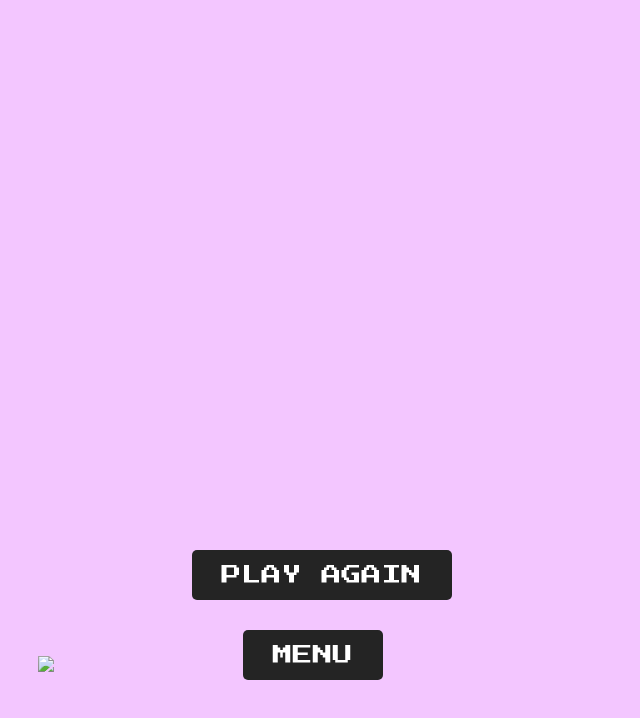
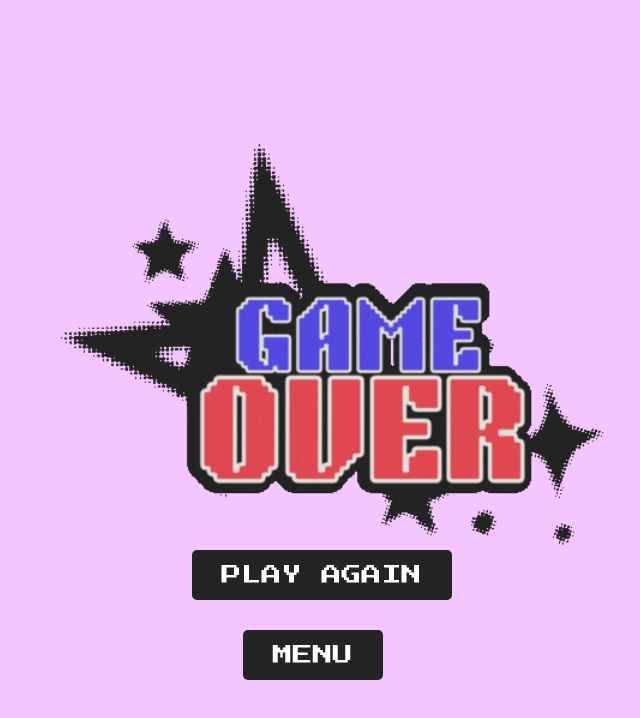
Before and after one commit to LuanaSML/Pepsi-Jump-Game, a plain HTML site: page gameover.html in a window 1280 px wide. Shown: the whole page, without its empty margins (346-986 px from the left). Drawn offline with Linux system fonts and the light colour scheme.

Commit message:
Update gameover.html

```diff
--- a/gameover.html
+++ b/gameover.html
@@ -12,7 +12,7 @@
     <body class="star-body">
         <div class="startpepsi-div">
 
-        <img src="./IMG./GAMEOVER.gif" class="startpepsi">
+        <img src="./IMG/GAMEOVER.gif" class="startpepsi">
 
         <button class="button-restart" onclick="window.location.href='index.html'"> PLAY AGAIN</button>
         <button class="button-menu" onclick="window.location.href='start.html'"> MENU</button>
```
